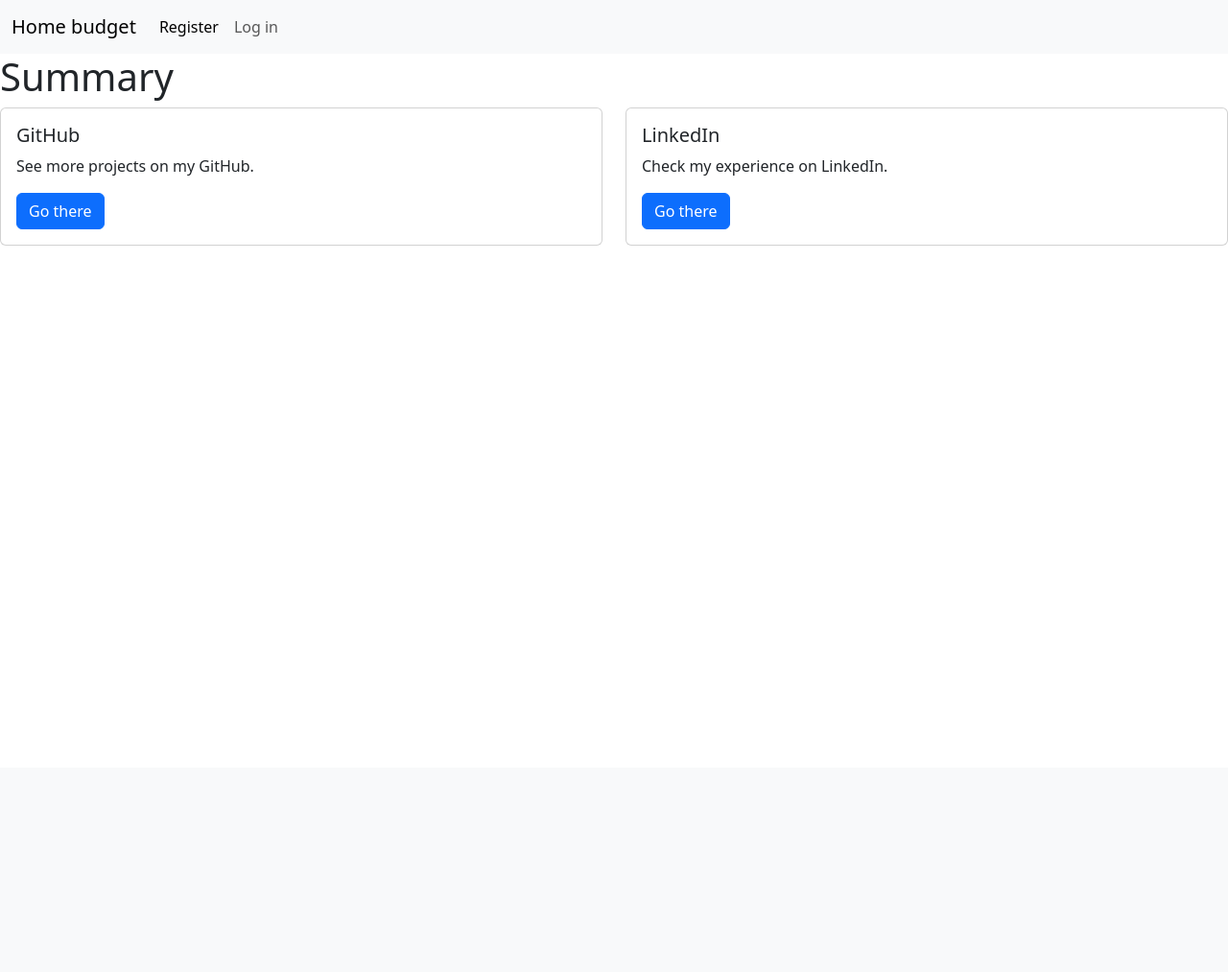
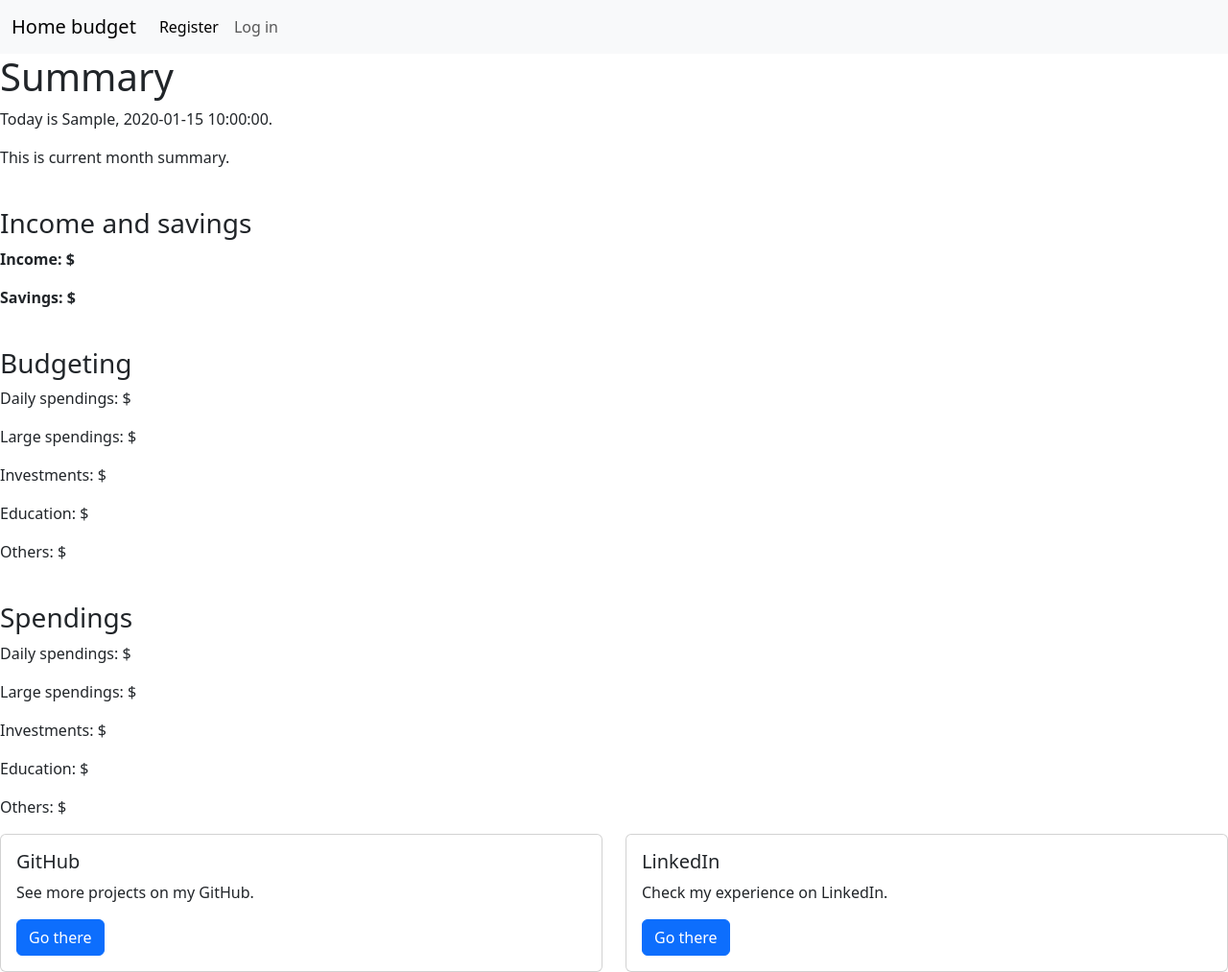
Before and after one commit to jgmbl/home-budget, a Flask app: template templates/summary.html in a window 1280 px wide. Shown: the whole page at 96% size. Before the commit the page ends 256 px from the top, so only its background shows below. Run offline with Flask 3, Linux system fonts and the light colour scheme; the template is opened without the code that fills it: most values are stand-ins (such as "Sample title", 1, 10 or a date in 2020).

Commit message:
templates/summary.html: add summary template

```diff
--- a/templates/summary.html
+++ b/templates/summary.html
@@ -4,6 +4,26 @@
 {% block body %}
 <form action="/" method="post">
     <h1>Summary</h1>
+    <p>Today is {{ week_day }}, {{ date_today }}.</p>
+    <p>This is current month summary.</p>
+    <br>
+    <h3>Income and savings</h3>
+    <p><b>Income: $</b></p>
+    <p><b>Savings: $</b></p>
+    <br>
+    <h3>Budgeting</h3>
+    <p>Daily spendings: $</p>
+    <p>Large spendings: $</p>
+    <p>Investments: $</p>
+    <p>Education: $</p>
+    <p>Others: $</p>
+    <br>
+    <h3>Spendings</h3>
+    <p>Daily spendings: $</p>
+    <p>Large spendings: $</p>
+    <p>Investments: $</p>
+    <p>Education: $</p>
+    <p>Others: $</p>
 </form>
 
 {% endblock %}
```
